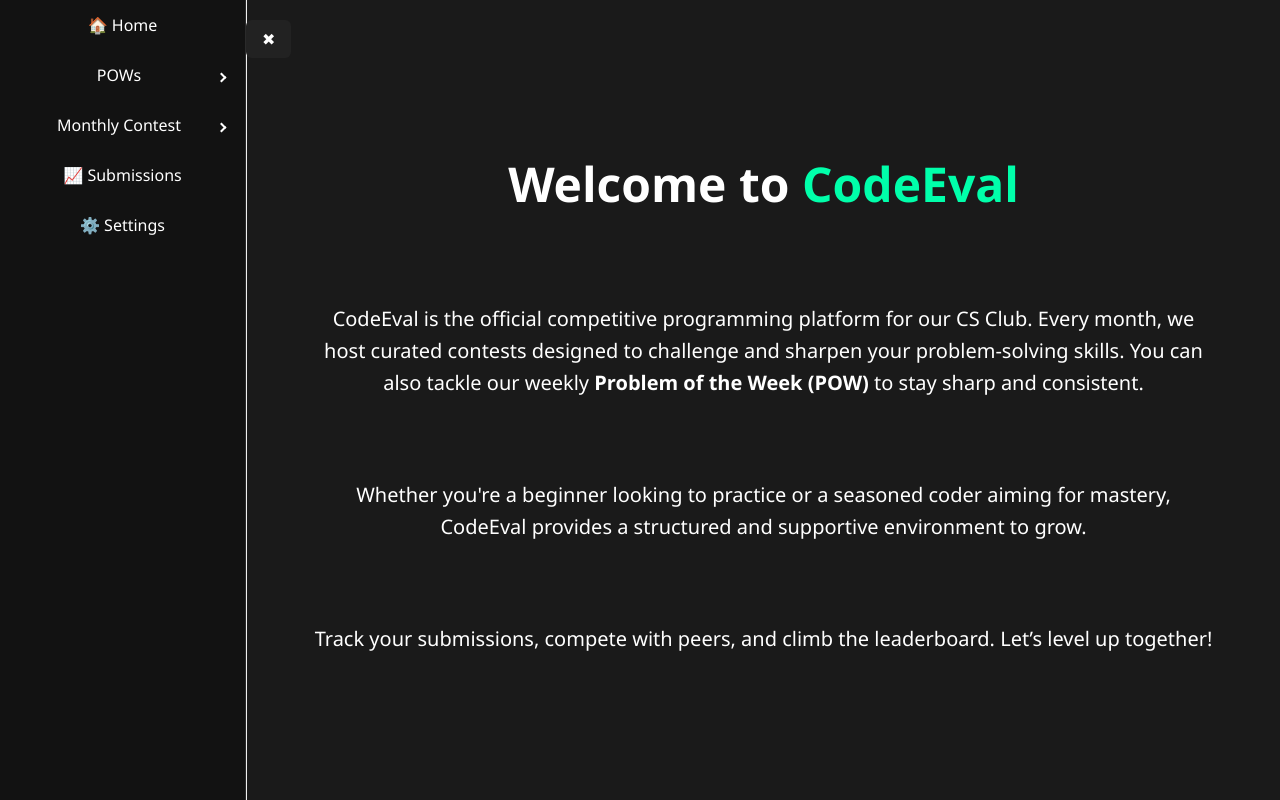
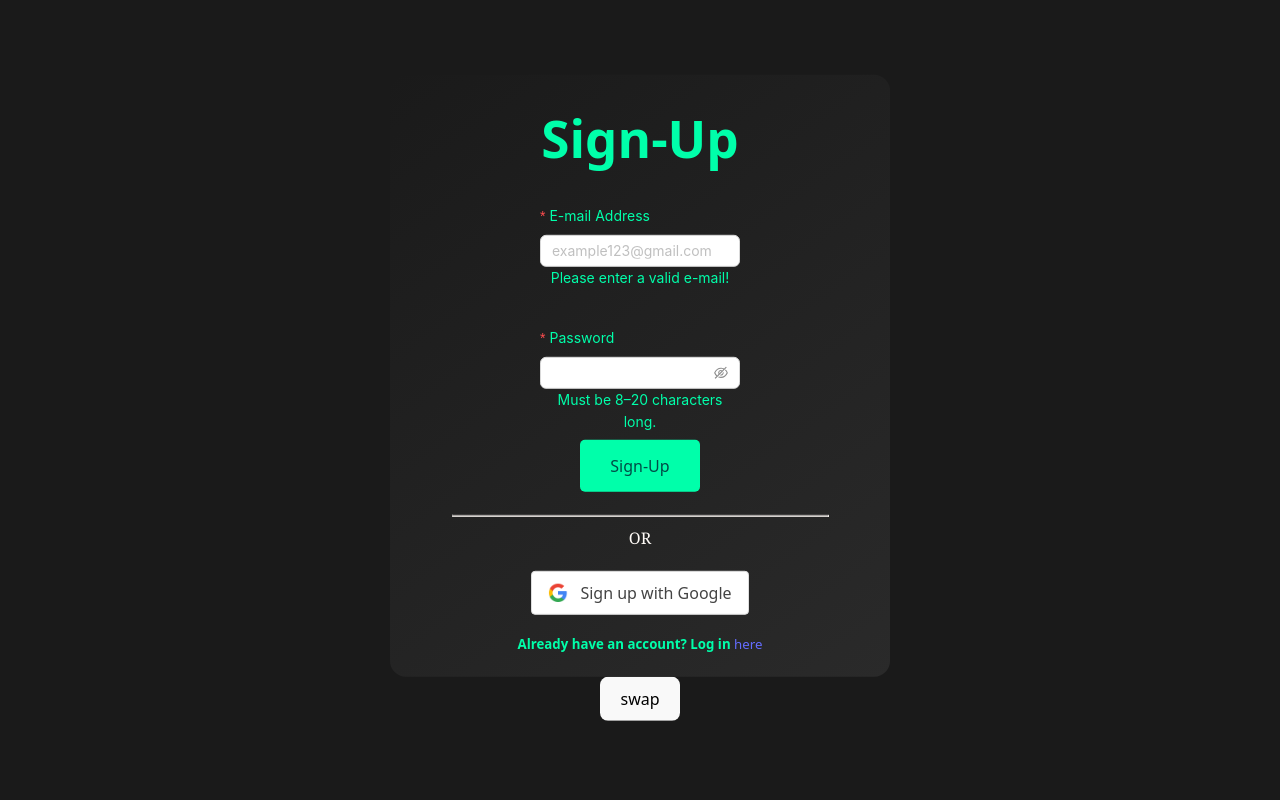
Before and after one commit to ShivD7/CodeEval, a React (Vite) app in the folder frontend/code-eval/: page /CodeEval/signup in a window 1280 px wide. Before the commit this address led to /CodeEval/home. Built offline with nearby package versions, Linux system fonts and the light colour scheme; no server answers; sample sign-in values are in the browser's storage.

Commit message:
added email verification

```diff
--- a/frontend/code-eval/src/components/LoginPage.jsx
+++ b/frontend/code-eval/src/components/LoginPage.jsx
@@ -6,7 +6,7 @@ import {doSignInWithEmailAndPassword, doSignInWithGoogle} from '../firebase/auth
 import {useAuth} from '../contexts/authContext'
 import googleLogo from './googleLogo.jpeg'
 const LoginPage = () => {
-  const { userLoggedIn } = useAuth();
+  const { userLoggedIn, setUserLoggedIn } = useAuth();
   const [email, setEmail] = useState('');
   const [password, setPassword] = useState('');
   const [isSigningIn, setIsSigningIn] = useState(false);
@@ -21,14 +21,23 @@ const LoginPage = () => {
     setPassword(newValue);
   };
 
+  const handleSwap = (e) => {
+    e.preventDefault()
+    setIsSigningIn(false)
+  }
+
   const onSubmit = async (e) => {
     e.preventDefault()
     if (!isSigningIn){
         setIsSigningIn(true)
-        await doSignInWithEmailAndPassword(email, password)
-        console.log("signed in")
+        const userCredentials = await doSignInWithEmailAndPassword(email, password);
+        const user = userCredentials.user;
+        if (!user.emailVerified){
+          setUserLoggedIn(false)
+          setIsSigningIn(false)
+          alert("E-mail not verified!")
+        }
     }
-
   }
 
   const onGoogleSignIn = (e) => {
@@ -91,6 +100,7 @@ const LoginPage = () => {
                 <span>Log in with Google</span>
             </button>
             <h5 className = "sign-up">Don't have an account? Sign up <Link to="/signup">here</Link></h5>
+            <button onClick = {handleSwap}>swap</button>
         </div>
     </div>
   )
--- a/frontend/code-eval/src/components/SignupPage.jsx
+++ b/frontend/code-eval/src/components/SignupPage.jsx
@@ -2,17 +2,19 @@
 import {React, useState} from 'react'
 import './SignupPage.css'
 import { Form, Input } from 'antd';
-import {Link, Navigate} from 'react-router-dom'
+import {Link, Navigate, useNavigate} from 'react-router-dom'
 import {doCreateUserWithEmailAndPassword, doSignInWithGoogle} from '../firebase/auth';
 import {useAuth} from '../contexts/authContext'
 import googleLogo from './googleLogo.jpeg'
 import { sendEmailVerification } from 'firebase/auth'
 import {auth} from "../firebase/firebase"
 const SignupPage = () => {
-  const { userLoggedIn } = useAuth();
+  const { setUserLoggedIn } = useAuth();
   const [email, setEmail] = useState("")
   const [password, setPassword] = useState("")
   const [isSignUp, setSignUp] = useState(false)
+  const navigate = useNavigate();
+
   const onSubmit = async (e) => {
     e.preventDefault();
     console.log(isSignUp);
@@ -26,6 +28,9 @@ const SignupPage = () => {
 
             alert("Verify e-mail then proceed to login!")
             await sendEmailVerification(user);
+            setUserLoggedIn(false); // Set state to false before redirection
+            setSignUp(false);
+            navigate('/login'); // Redirect to the next page
         } catch (error) {
             console.error("Error during sign up or verification:", error.message);
         }
@@ -58,7 +63,6 @@ const SignupPage = () => {
   }
   return (
       <div className = "signup-container">
-          {userLoggedIn && (<Navigate to={'/login'} replace = {true}/>)}
           <div className = "signup-input-box">
               <h1 className = "signup-title">Sign-Up</h1>
               <Form layout="vertical">
@@ -107,6 +111,7 @@ const SignupPage = () => {
 
               <h5 className = "sign-up">Already have an account? Log in <Link to="/login">here</Link></h5>
           </div>
+          <button onClick={changeState}>swap</button>
       </div>
   )
 }
--- a/frontend/code-eval/src/contexts/authContext/index.jsx
+++ b/frontend/code-eval/src/contexts/authContext/index.jsx
@@ -30,7 +30,8 @@ export function AuthProvider ({ children }){
     const value = {
         currentUser,
         userLoggedIn,
-        loading
+        loading,
+        setUserLoggedIn
     }
     return (
         <AuthContext.Provider value = {value}>
--- a/frontend/code-eval/src/firebase/auth.js
+++ b/frontend/code-eval/src/firebase/auth.js
@@ -1,4 +1,4 @@
-import { createUserWithEmailAndPassword, signInWithEmailAndPassword, GoogleAuthProvider, signInWithPopup, sendPasswordResetEmail, updatePassword } from "firebase/auth";
+import { createUserWithEmailAndPassword, signInWithEmailAndPassword, GoogleAuthProvider, signInWithPopup, sendPasswordResetEmail, updatePassword, sendEmailVerification } from "firebase/auth";
 import {auth} from "./firebase";
 
 export const doCreateUserWithEmailAndPassword = async (EmailAuthCredential, password) => {
```
